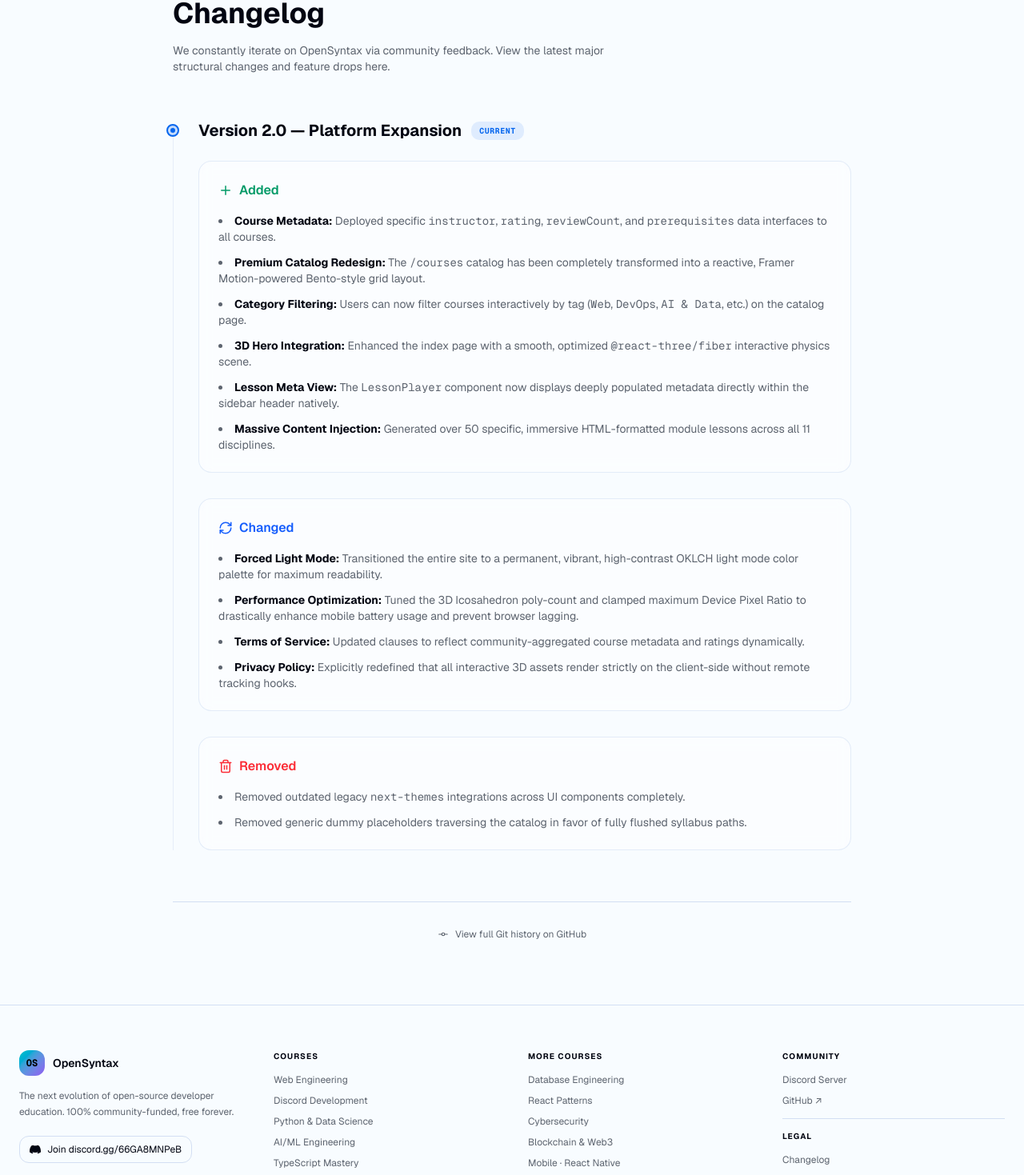
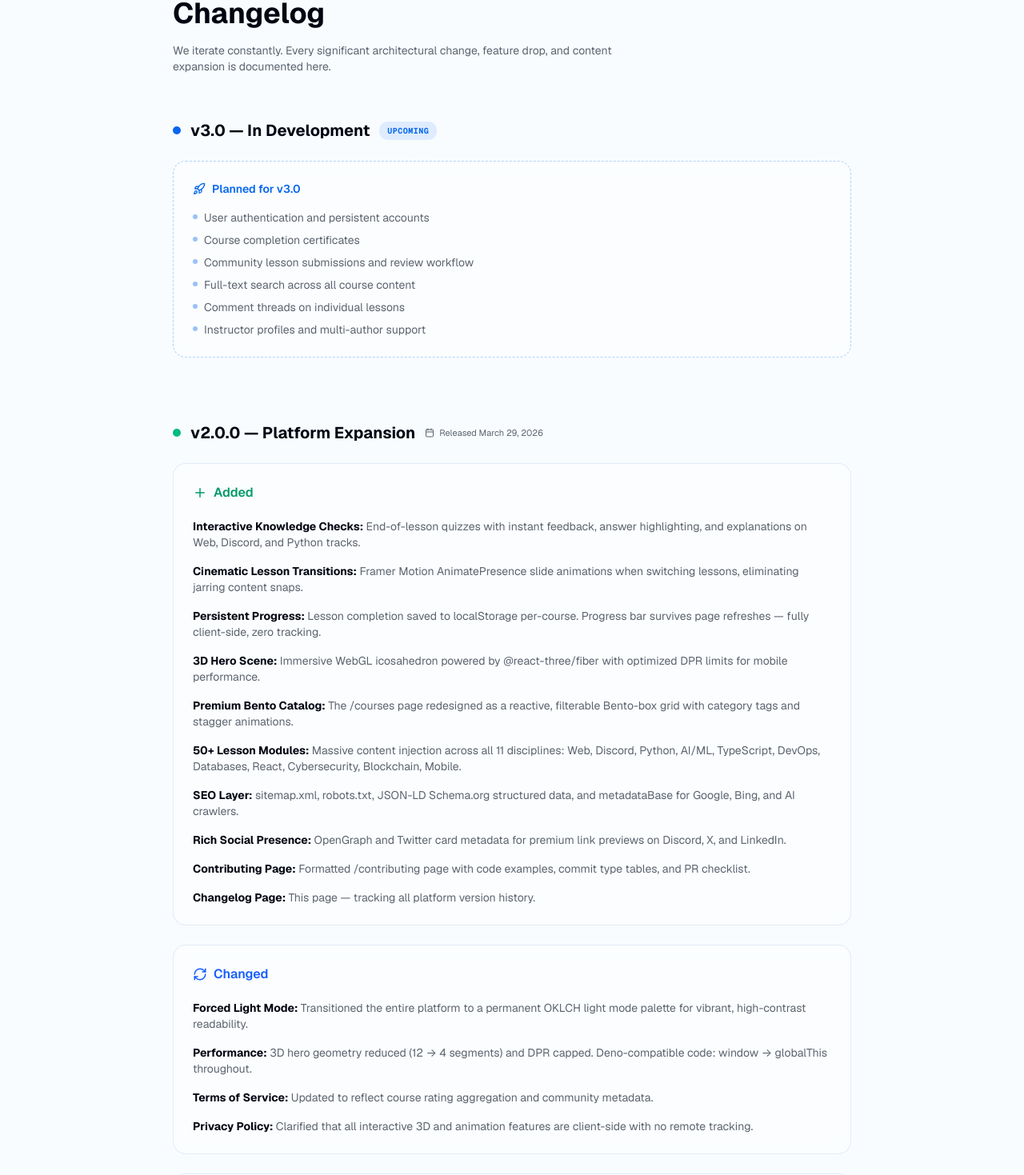
Before and after one commit to TSSEJED/opensyntax-academy, a Next.js app: page /changelog in a window 1280 px wide. Shown: the part 143-1612 px from the top of the page at 80% size. Built offline with nearby package versions, Linux system fonts and the light colour scheme.

Commit message:
release: v2.0.0  formalize release, bump version, open v3.0 roadmap

```diff
--- a/app/changelog/page.tsx
+++ b/app/changelog/page.tsx
@@ -1,11 +1,45 @@
 import { Navbar } from "@/components/navbar"
 import { Footer } from "@/components/footer"
-import { GitCommit, Plus, RefreshCw, Trash2 } from "lucide-react"
+import { GitCommit, Plus, RefreshCw, Trash2, Rocket, Calendar } from "lucide-react"
 
 export const metadata = {
   title: "Changelog — OpenSyntax Academy",
   description: "Recent updates and architectural changes to the platform.",
 }
+
+const v3Planned = [
+  "User authentication and persistent accounts",
+  "Course completion certificates",
+  "Community lesson submissions and review workflow",
+  "Full-text search across all course content",
+  "Comment threads on individual lessons",
+  "Instructor profiles and multi-author support",
+]
+
+const v2Added = [
+  { label: "Interactive Knowledge Checks", detail: "End-of-lesson quizzes with instant feedback, answer highlighting, and explanations on Web, Discord, and Python tracks." },
+  { label: "Cinematic Lesson Transitions", detail: "Framer Motion AnimatePresence slide animations when switching lessons, eliminating jarring content snaps." },
+  { label: "Persistent Progress", detail: "Lesson completion saved to localStorage per-course. Progress bar survives page refreshes — fully client-side, zero tracking." },
+  { label: "3D Hero Scene", detail: "Immersive WebGL icosahedron powered by @react-three/fiber with optimized DPR limits for mobile performance." },
+  { label: "Premium Bento Catalog", detail: "The /courses page redesigned as a reactive, filterable Bento-box grid with category tags and stagger animations." },
+  { label: "50+ Lesson Modules", detail: "Massive content injection across all 11 disciplines: Web, Discord, Python, AI/ML, TypeScript, DevOps, Databases, React, Cybersecurity, Blockchain, Mobile." },
+  { label: "SEO Layer", detail: "sitemap.xml, robots.txt, JSON-LD Schema.org structured data, and metadataBase for Google, Bing, and AI crawlers." },
+  { label: "Rich Social Presence", detail: "OpenGraph and Twitter card metadata for premium link previews on Discord, X, and LinkedIn." },
+  { label: "Contributing Page", detail: "Formatted /contributing page with code examples, commit type tables, and PR checklist." },
+  { label: "Changelog Page", detail: "This page — tracking all platform version history." },
+]
+
+const v2Changed = [
+  { label: "Forced Light Mode", detail: "Transitioned the entire platform to a permanent OKLCH light mode palette for vibrant, high-contrast readability." },
+  { label: "Performance", detail: "3D hero geometry reduced (12 → 4 segments) and DPR capped. Deno-compatible code: window → globalThis throughout." },
+  { label: "Terms of Service", detail: "Updated to reflect course rating aggregation and community metadata." },
+  { label: "Privacy Policy", detail: "Clarified that all interactive 3D and animation features are client-side with no remote tracking." },
+]
+
+const v2Removed = [
+  "Legacy next-themes dark mode integrations",
+  "Generic placeholder lesson content in favor of full course syllabi",
+]
 
 export default function ChangelogPage() {
   return (
@@ -16,78 +50,121 @@ export default function ChangelogPage() {
           <p className="text-xs text-accent font-semibold uppercase tracking-widest mb-3">Platform Updates</p>
           <h1 className="text-4xl font-bold text-foreground text-balance mb-4">Changelog</h1>
           <p className="text-sm text-muted-foreground max-w-xl">
-            We constantly iterate on OpenSyntax via community feedback. View the latest major structural changes and feature drops here.
+            We iterate constantly. Every significant architectural change, feature drop, and content expansion is documented here.
           </p>
         </div>
 
-        <div className="space-y-16">
-          {/* Unreleased/Latest Update */}
-          <section className="relative">
-            <div className="absolute left-0 top-2 bottom-0 w-px bg-border/50 hidden md:block" />
+        <div className="space-y-20">
 
-            <div className="md:pl-8">
-              <div className="flex items-center gap-3 mb-6 relative">
-                <div className="absolute -left-10 w-4 h-4 rounded-full bg-accent/20 border-2 border-accent hidden md:flex items-center justify-center">
-                  <div className="w-1.5 h-1.5 rounded-full bg-accent" />
+          {/* ── v3.0 Unreleased ── */}
+          <section>
+            <div className="flex items-center gap-3 mb-6">
+              <div className="w-2.5 h-2.5 rounded-full bg-accent animate-pulse" />
+              <h2 className="text-xl font-bold text-foreground">v3.0 — In Development</h2>
+              <span className="px-2.5 py-1 rounded-md bg-accent/10 text-accent text-[10px] font-mono font-bold tracking-wider uppercase">Upcoming</span>
             </div>
-                <h2 className="text-xl font-bold">Version 2.0 — Platform Expansion</h2>
-                <span className="px-2.5 py-1 rounded-md bg-accent/10 text-accent text-[10px] font-mono font-bold tracking-wider uppercase">Current</span>
+            <div className="bg-card/40 border border-dashed border-accent/30 rounded-2xl p-6 backdrop-blur-sm">
+              <div className="flex items-center gap-2 text-accent mb-4">
+                <Rocket size={16} />
+                <h3 className="font-semibold text-sm">Planned for v3.0</h3>
+              </div>
+              <ul className="space-y-2 text-sm text-muted-foreground">
+                {v3Planned.map((item, i) => (
+                  <li key={i} className="flex items-start gap-2">
+                    <span className="mt-1.5 w-1.5 h-1.5 rounded-full bg-accent/40 flex-shrink-0" />
+                    {item}
+                  </li>
+                ))}
+              </ul>
+            </div>
+          </section>
+
+          {/* ── v2.0 Released ── */}
+          <section>
+            <div className="flex items-center gap-3 mb-6">
+              <div className="w-2.5 h-2.5 rounded-full bg-emerald-500" />
+              <h2 className="text-xl font-bold text-foreground">v2.0.0 — Platform Expansion</h2>
+              <div className="flex items-center gap-1.5 text-[11px] text-muted-foreground">
+                <Calendar size={12} />
+                <span>Released March 29, 2026</span>
+              </div>
             </div>
 
-              <div className="space-y-8">
+            <div className="space-y-6">
               {/* Added */}
               <div className="bg-card/40 border border-border/60 rounded-2xl p-6 backdrop-blur-sm">
-                  <div className="flex items-center gap-2 text-emerald-600 mb-4">
+                <div className="flex items-center gap-2 text-emerald-600 mb-5">
                   <Plus size={18} />
                   <h3 className="font-semibold">Added</h3>
                 </div>
-                  <ul className="space-y-3 text-sm text-muted-foreground list-disc list-inside">
-                    <li><strong className="text-foreground">Course Metadata:</strong> Deployed specific <code>instructor</code>, <code>rating</code>, <code>reviewCount</code>, and <code>prerequisites</code> data interfaces to all courses.</li>
-                    <li><strong className="text-foreground">Premium Catalog Redesign:</strong> The <code>/courses</code> catalog has been completely transformed into a reactive, Framer Motion-powered Bento-style grid layout.</li>
-                    <li><strong className="text-foreground">Category Filtering:</strong> Users can now filter courses interactively by tag (<code>Web</code>, <code>DevOps</code>, <code>AI & Data</code>, etc.) on the catalog page.</li>
-                    <li><strong className="text-foreground">3D Hero Integration:</strong> Enhanced the index page with a smooth, optimized <code>@react-three/fiber</code> interactive physics scene.</li>
-                    <li><strong className="text-foreground">Lesson Meta View:</strong> The <code>LessonPlayer</code> component now displays deeply populated metadata directly within the sidebar header natively.</li>
-                    <li><strong className="text-foreground">Massive Content Injection:</strong> Generated over 50 specific, immersive HTML-formatted module lessons across all 11 disciplines.</li>
+                <ul className="space-y-4 text-sm text-muted-foreground">
+                  {v2Added.map((item, i) => (
+                    <li key={i}>
+                      <strong className="text-foreground">{item.label}:</strong> {item.detail}
+                    </li>
+                  ))}
                 </ul>
               </div>
 
               {/* Changed */}
               <div className="bg-card/40 border border-border/60 rounded-2xl p-6 backdrop-blur-sm">
-                  <div className="flex items-center gap-2 text-blue-600 mb-4">
+                <div className="flex items-center gap-2 text-blue-600 mb-5">
                   <RefreshCw size={18} />
                   <h3 className="font-semibold">Changed</h3>
                 </div>
-                  <ul className="space-y-3 text-sm text-muted-foreground list-disc list-inside">
-                    <li><strong className="text-foreground">Forced Light Mode:</strong> Transitioned the entire site to a permanent, vibrant, high-contrast OKLCH light mode color palette for maximum readability.</li>
-                    <li><strong className="text-foreground">Performance Optimization:</strong> Tuned the 3D Icosahedron poly-count and clamped maximum Device Pixel Ratio to drastically enhance mobile battery usage and prevent browser lagging.</li>
-                    <li><strong className="text-foreground">Terms of Service:</strong> Updated clauses to reflect community-aggregated course metadata and ratings dynamically.</li>
-                    <li><strong className="text-foreground">Privacy Policy:</strong> Explicitly redefined that all interactive 3D assets render strictly on the client-side without remote tracking hooks.</li>
+                <ul className="space-y-4 text-sm text-muted-foreground">
+                  {v2Changed.map((item, i) => (
+                    <li key={i}>
+                      <strong className="text-foreground">{item.label}:</strong> {item.detail}
+                    </li>
+                  ))}
                 </ul>
               </div>
 
               {/* Removed */}
               <div className="bg-card/40 border border-border/60 rounded-2xl p-6 backdrop-blur-sm">
-                  <div className="flex items-center gap-2 text-red-500 mb-4">
+                <div className="flex items-center gap-2 text-red-500 mb-5">
                   <Trash2 size={18} />
                   <h3 className="font-semibold">Removed</h3>
                 </div>
-                  <ul className="space-y-3 text-sm text-muted-foreground list-disc list-inside">
-                    <li>Removed outdated legacy <code>next-themes</code> integrations across UI components completely.</li>
-                    <li>Removed generic dummy placeholders traversing the catalog in favor of fully flushed syllabus paths.</li>
+                <ul className="space-y-2 text-sm text-muted-foreground list-disc list-inside">
+                  {v2Removed.map((item, i) => <li key={i}>{item}</li>)}
                 </ul>
-                </div>
-
               </div>
             </div>
           </section>
 
+          {/* ── v1.0 Released ── */}
+          <section>
+            <div className="flex items-center gap-3 mb-6">
+              <div className="w-2.5 h-2.5 rounded-full bg-muted-foreground/40" />
+              <h2 className="text-xl font-bold text-foreground">v1.0.0 — Initial Launch</h2>
+              <div className="flex items-center gap-1.5 text-[11px] text-muted-foreground">
+                <Calendar size={12} />
+                <span>January 2026</span>
+              </div>
+            </div>
+            <div className="bg-card/20 border border-border/40 rounded-2xl p-6 opacity-80">
+              <ul className="space-y-2 text-sm text-muted-foreground list-disc list-inside">
+                <li>Initial platform launch with Discord Development and Full-Stack Web Engineering paths.</li>
+                <li>Sidebar-driven lesson player with basic progress tracking.</li>
+                <li>Community Discord integration.</li>
+                <li>Apache 2.0 open-source license.</li>
+              </ul>
+            </div>
+          </section>
+
           <div className="flex items-center justify-center pt-8 border-t border-border">
-            <a href="https://github.com/TSSEJED/opensyntax-academy/commits/main" target="_blank" rel="noopener noreferrer" className="flex items-center gap-2 text-xs text-muted-foreground hover:text-foreground transition-colors group">
+            <a
+              href="https://github.com/TSSEJED/opensyntax-academy/commits/main"
+              target="_blank"
+              rel="noopener noreferrer"
+              className="flex items-center gap-2 text-xs text-muted-foreground hover:text-foreground transition-colors group"
+            >
               <GitCommit size={14} className="group-hover:text-accent transition-colors" />
-              View full Git history on GitHub
+              View full commit history on GitHub
             </a>
           </div>
-
         </div>
       </main>
       <Footer />
```
Also changed, not shown: 1 other file (tests, documents, lock files or other folders). Lines whose indentation alone changed are shown as unchanged.
